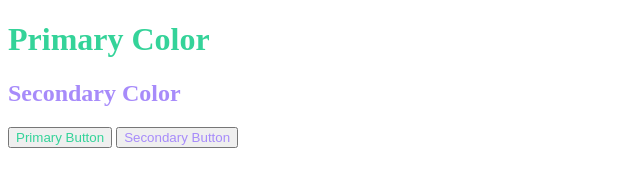
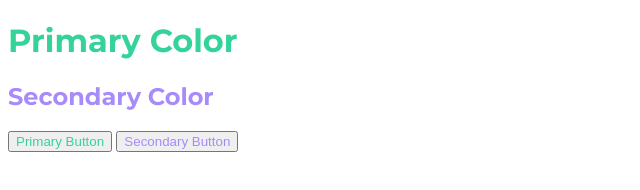
Before and after one commit to Sen-442b/neog-sample-interview, a plain HTML site: page question-fourteen/index.html in a window 1280 px wide. Shown: the whole page, without its empty margins (0-640 px from the left). Drawn offline with Linux system fonts and the light colour scheme.

Commit message:
fonts added

```diff
--- a/question-fourteen/src/style.css
+++ b/question-fourteen/src/style.css
@@ -1,8 +1,13 @@
+@import url('https://fonts.googleapis.com/css2?family=Montserrat:wght@400;700&display=swap');
+
 :root {
     --primary-color:#34D399;
     --secondary-color:#A78BFA;
 }
 
+body{
+    font-family: Montserrat, sans-serif;
+}
 
 #primary-color, #btn-primary{
     color: var(--primary-color);
```
